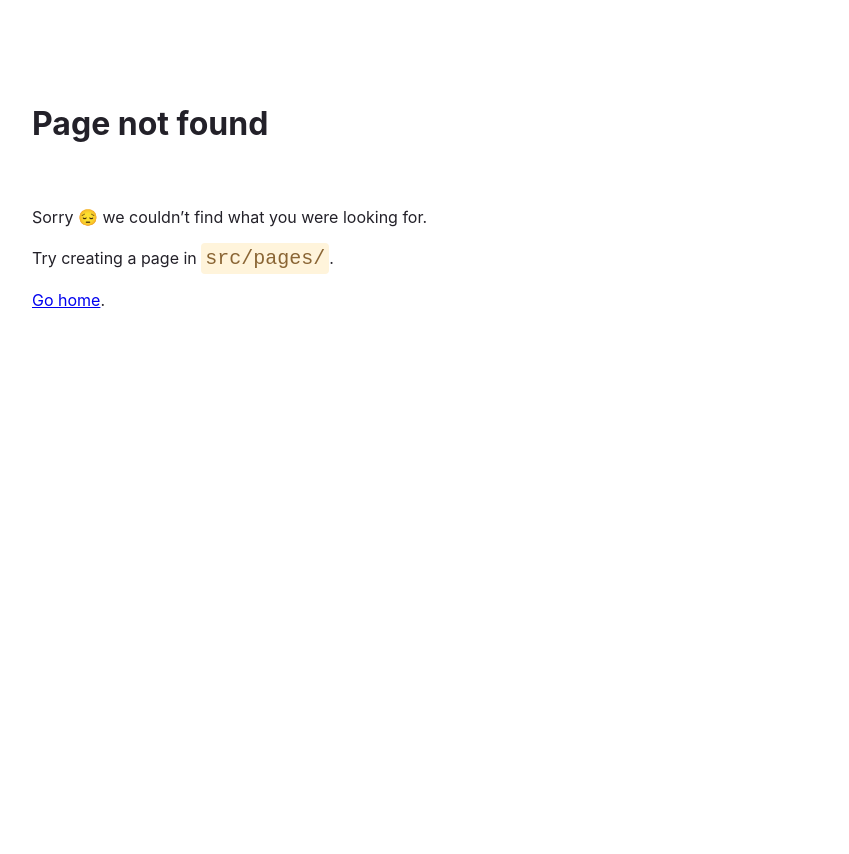
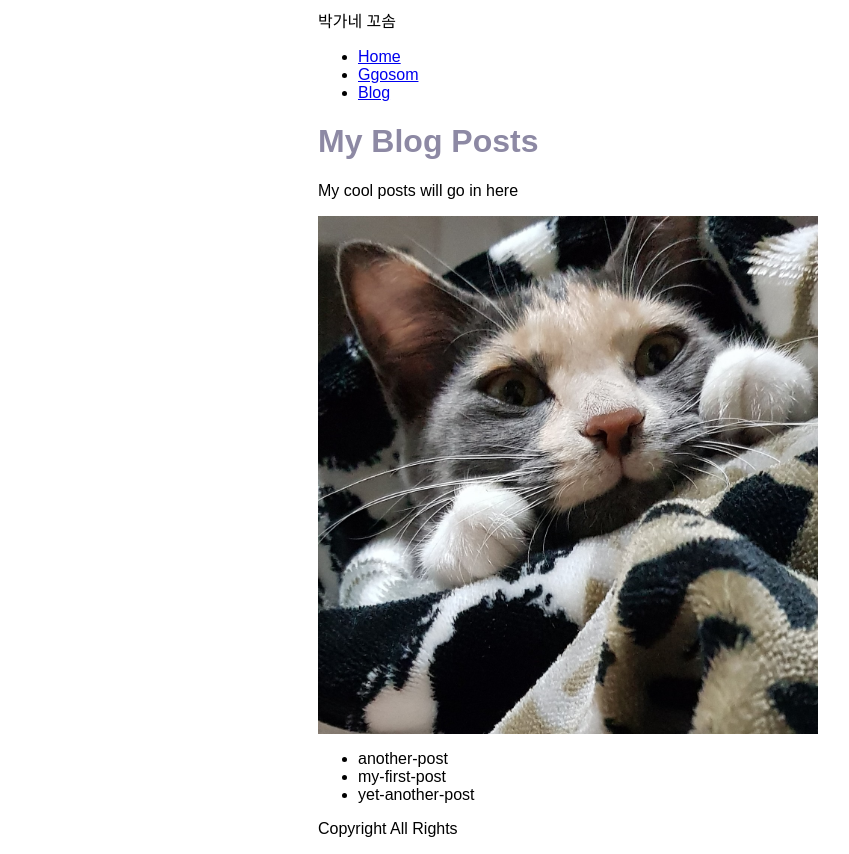
Before and after one commit to Parkseonho/gs-blog-2022-06-02, a Gatsby site: page /blog in a window 1280 px wide. Before the commit this address had no page. Shown: the whole page, without its empty margins (72-921 px from the left). Before the commit the page ends 800 px from the top, so only its background shows below. Built offline with nearby package versions, Linux system fonts and the light colour scheme; Gatsby itself is replaced by a stand-in of ours.

Commit message:
블로그 POST 생성 및 추가

```diff
--- a/gatsby-config.js
+++ b/gatsby-config.js
@@ -2,5 +2,15 @@
   siteMetadata: {
     title: "박가네 꼬솜",
   },
-  plugins: ["gatsby-plugin-image", "gatsby-plugin-sharp"],
+  plugins: [
+    "gatsby-plugin-image",
+    "gatsby-plugin-sharp",
+    {
+      resolve: "gatsby-source-filesystem",
+      options: {
+        name: `blog`,
+        path: `${__dirname}/blog`,
+      },
+    },
+  ],
 };
--- a/src/components/Layout.js
+++ b/src/components/Layout.js
@@ -38,6 +38,11 @@
               Ggosom
             </Link>
           </li>
+          <li className={navLinkItem}>
+            <Link to="/blog" className={navLinkText}>
+              Blog
+            </Link>
+          </li>
         </ul>
       </nav>
       <main>
--- /dev/null
+++ b/src/pages/blog.js
@@ -0,0 +1,32 @@
+import React from "react";
+import Layout from "../components/Layout";
+import { StaticImage } from "gatsby-plugin-image";
+import { graphql } from "gatsby";
+
+const BlogPage = ({ data }) => {
+  return (
+    <Layout pageTitle="My Blog Posts">
+      <p>My cool posts will go in here</p>
+      <StaticImage
+        alt="Clifford, a reddish-brown pitbull, posing on a couch and looking stoically at the camera"
+        src="../images/rd_gs1.jpg"
+      />
+      <ul>
+        {data.allFile.nodes.map((node) => (
+          <li key={node.name}>{node.name}</li>
+        ))}
+      </ul>
+    </Layout>
+  );
+};
+export const query = graphql`
+  query {
+    allFile {
+      nodes {
+        name
+      }
+    }
+  }
+`;
+
+export default BlogPage;
```
Also changed, not shown: blog/another-post.mdx (added), blog/my-first-post.mdx (added), blog/yet-another-post.mdx (added).
